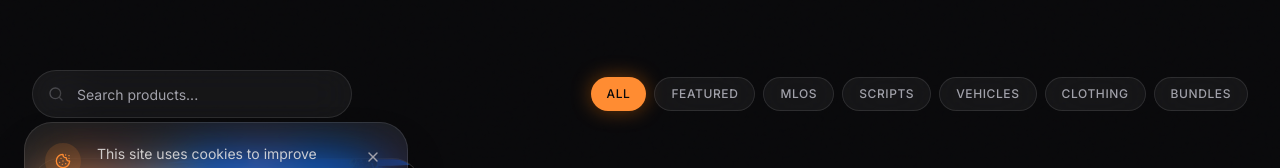
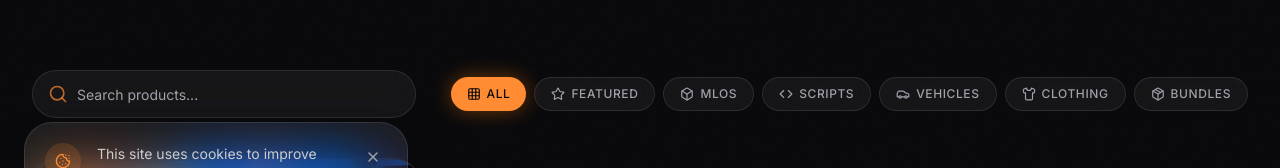
Before and after one commit to Gzaryk/leonix-studio-website, a Next.js app: page /shop in a window 1280 px wide. Shown: the part 488-656 px from the top of the page. Built offline with nearby package versions, Linux system fonts and the light colour scheme; no server answers.

Commit message:
feat(shop-grid): add URL-driven category filter
Add category icons and `featured` filter option.

```diff
--- a/src/components/shop/shop-grid.tsx
+++ b/src/components/shop/shop-grid.tsx
@@ -1,17 +1,47 @@
 "use client";
 
-import { useMemo, useState } from "react";
+import { useEffect, useMemo, useState } from "react";
+import { useRouter, useSearchParams } from "next/navigation";
 import { motion } from "framer-motion";
-import { Search, PackageSearch } from "lucide-react";
+import {
+    Search,
+    PackageSearch,
+    Grid3x3,
+    Star,
+    Box,
+    Code,
+    Car,
+    Shirt,
+    Package,
+} from "lucide-react";
 import type { Product } from "@/types";
 import { getProductCategories } from "@/lib/products";
 import { cn } from "@/lib/utils";
 import { staggerContainer } from "@/lib/animations";
 import { ProductCard } from "./product-card";
 
+const categoryIcons: Record<string, React.ReactNode> = {
+    all: <Grid3x3 className="h-3.5 w-3.5" />,
+    featured: <Star className="h-3.5 w-3.5" />,
+    mlo: <Box className="h-3.5 w-3.5" />,
+    script: <Code className="h-3.5 w-3.5" />,
+    vehicle: <Car className="h-3.5 w-3.5" />,
+    clothing: <Shirt className="h-3.5 w-3.5" />,
+    bundle: <Package className="h-3.5 w-3.5" />,
+};
+
 export function ShopGrid({ products }: { products: Product[] }) {
+    const router = useRouter();
+    const searchParams = useSearchParams();
     const [query, setQuery] = useState("");
-  const [category, setCategory] = useState("all");
+    const [category, setCategory] = useState(
+        () => searchParams.get("category") ?? "all",
+    );
+
+    useEffect(() => {
+        const urlCategory = searchParams.get("category");
+        setCategory(urlCategory ?? "all");
+    }, [searchParams]);
     const categories = getProductCategories();
 
     const filtered = useMemo(() => {
@@ -20,8 +50,14 @@ export function ShopGrid({ products }: { products: Product[] }) {
                 query.trim().length === 0 ||
                 p.name.toLowerCase().includes(query.toLowerCase()) ||
                 p.tagline.toLowerCase().includes(query.toLowerCase()) ||
-        p.tags.some((t) => t.toLowerCase().includes(query.toLowerCase()));
-      const matchesCategory = category === "all" || p.category === category;
+                p.tags.some((t) =>
+                    t.toLowerCase().includes(query.toLowerCase()),
+                );
+            const matchesCategory =
+                category === "all" ||
+                (category === "featured"
+                    ? p.featured
+                    : p.category === category);
             return matchesQuery && matchesCategory;
         });
     }, [products, query, category]);
@@ -29,8 +65,8 @@ export function ShopGrid({ products }: { products: Product[] }) {
     return (
         <div>
             <div className="mb-10 flex flex-col gap-6 sm:flex-row sm:items-center sm:justify-between">
-        <div className="relative w-full sm:max-w-xs">
-          <Search className="pointer-events-none absolute left-4 top-1/2 h-4 w-4 -translate-y-1/2 text-muted" />
+                <div className="relative w-full sm:max-w-sm">
+                    <Search className="pointer-events-none absolute left-4 top-1/2 z-10 h-5 w-5 -translate-y-1/2 text-primary/70" />
                     <input
                         value={query}
                         onChange={(e) => setQuery(e.target.value)}
@@ -43,15 +79,30 @@ export function ShopGrid({ products }: { products: Product[] }) {
                     {categories.map((cat) => (
                         <button
                             key={cat.value}
-              onClick={() => setCategory(cat.value)}
+                            onClick={() => {
+                                setCategory(cat.value);
+                                const params = new URLSearchParams(
+                                    searchParams.toString(),
+                                );
+                                if (cat.value === "all") {
+                                    params.delete("category");
+                                } else {
+                                    params.set("category", cat.value);
+                                }
+                                const qs = params.toString();
+                                router.replace(qs ? `/shop?${qs}` : "/shop", {
+                                    scroll: false,
+                                });
+                            }}
                             data-cursor-hover
                             className={cn(
-                "rounded-full px-4 py-2 text-xs font-medium uppercase tracking-wider transition-all",
+                                "flex items-center gap-1.5 rounded-full px-4 py-2 text-xs font-medium uppercase tracking-wider transition-all",
                                 category === cat.value
                                     ? "bg-primary text-primary-foreground shadow-[0_0_20px_rgba(255,122,0,0.4)]"
-                  : "glass text-muted hover:text-foreground"
+                                    : "glass text-muted hover:text-foreground",
                             )}
                         >
+                            {categoryIcons[cat.value]}
                             {cat.label}
                         </button>
                     ))}
@@ -66,16 +117,23 @@ export function ShopGrid({ products }: { products: Product[] }) {
                     className="grid grid-cols-1 gap-6 sm:grid-cols-2 lg:grid-cols-3"
                 >
                     {filtered.map((product, i) => (
-            <ProductCard key={product.id} product={product} index={i} />
+                        <ProductCard
+                            key={product.id}
+                            product={product}
+                            index={i}
+                        />
                     ))}
                 </motion.div>
             ) : (
                 <div className="glass flex flex-col items-center gap-4 rounded-3xl px-6 py-24 text-center">
                     <PackageSearch className="h-10 w-10 text-muted" />
                     <div>
-            <h3 className="font-display text-xl font-semibold">No products found</h3>
+                        <h3 className="font-display text-xl font-semibold">
+                            No products found
+                        </h3>
                         <p className="mt-1 text-sm text-muted">
-              Try a different search term or category — new releases drop regularly.
+                            Try a different search term or category — new
+                            releases drop regularly.
                         </p>
                     </div>
                 </div>
```
Lines whose indentation alone changed are shown as unchanged.
